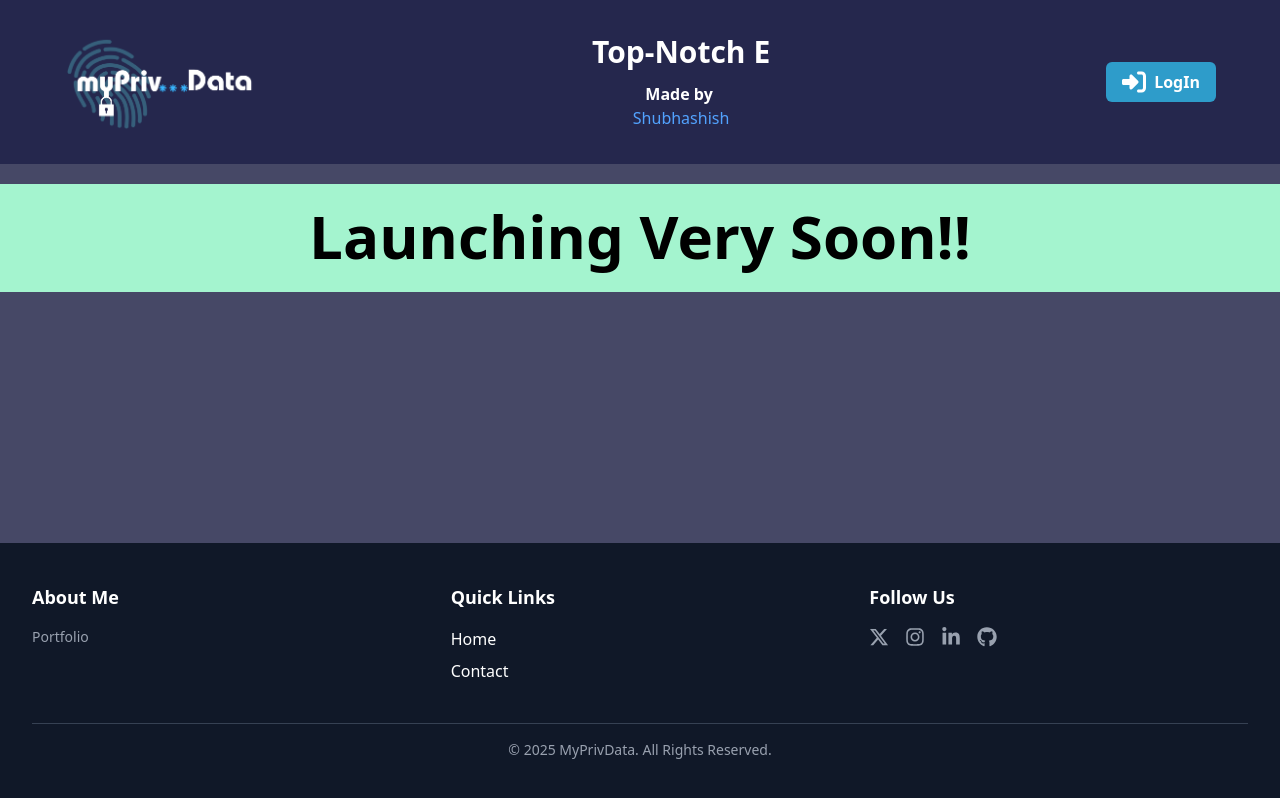
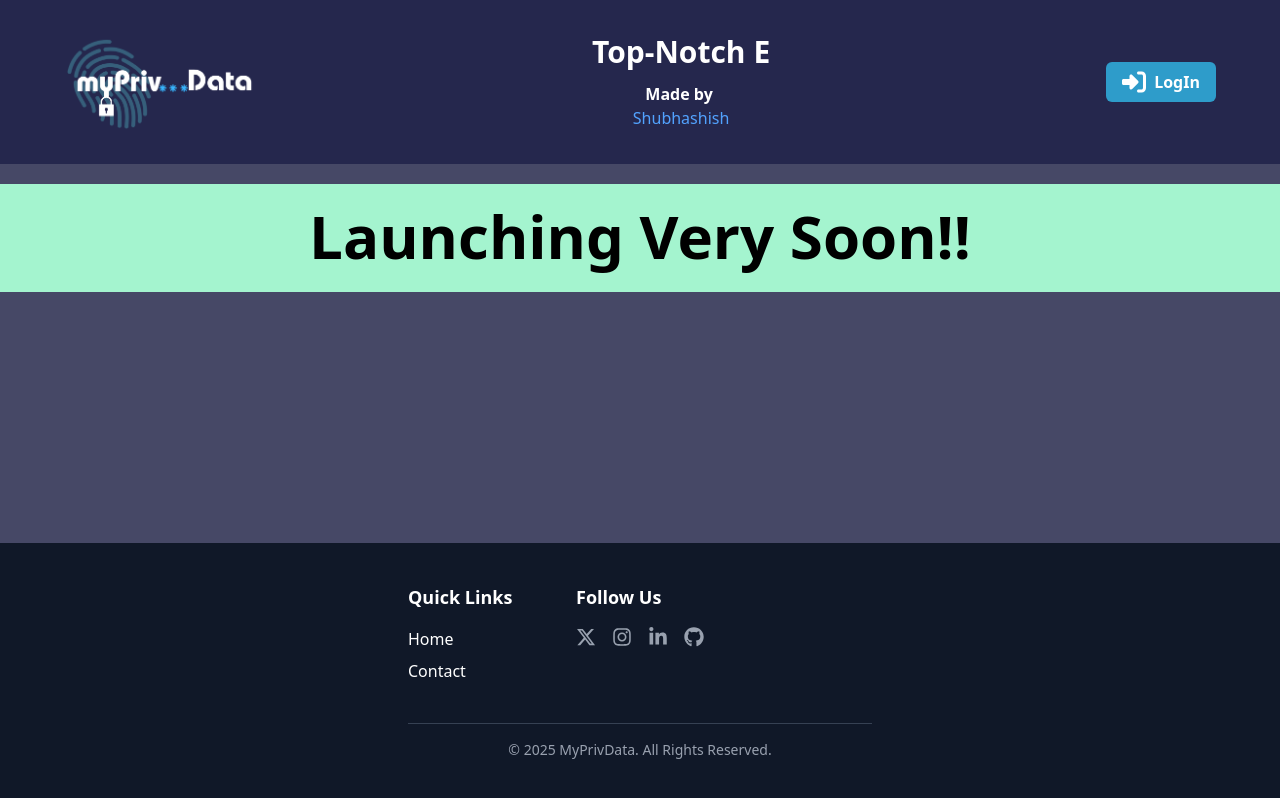
Before and after one commit to Shubhashish-Chakraborty/myprivdata, a React (Vite) app: page / in a window 1280 px wide. Built offline with nearby package versions, Linux system fonts and the light colour scheme.

Commit message:
footer modified

```diff
--- a/src/components/Footer.tsx
+++ b/src/components/Footer.tsx
@@ -5,16 +5,16 @@ import { Twitter } from "../icons/socialIcons/Twitter";
 
 export const Footer = () => {
     return (
-        <footer className="bg-gray-900 text-white py-10">
+        <footer className="bg-gray-900 flex justify-center md:text-left text-center text-white py-10">
             <div className="max-w-7xl mx-auto px-4 sm:px-6 lg:px-8">
                 <div className="grid grid-cols-1 sm:grid-cols-2 md:grid-cols-3 gap-10">
                     {/* Column 1: About */}
-                    <div>
+                    {/* <div>
                         <h3 className="text-lg font-semibold mb-4">About Me</h3>
                         <p onClick={() => {window.open("https://shubhhere.vercel.app")}} className="text-sm hover:text-white transition-all duration-500 cursor-pointer text-gray-400">
                             Portfolio
                         </p>
-                    </div>
+                    </div> */}
 
                     {/* Column 2: Quick Links */}
                     <div>
@@ -28,7 +28,7 @@ export const Footer = () => {
                     {/* Column 3: Social Media */}
                     <div>
                         <h3 className="text-lg font-semibold mb-4">Follow Us</h3>
-                        <div className="flex space-x-4">
+                        <div className="flex space-x-4 justify-center">
                             <a href="https://twitter.com/__Shubhashish__" target="_blank" rel="noopener noreferrer" className="text-gray-400 hover:text-gray-500 hover:-translate-y-2 transition-all duration-500">
                                 <Twitter/>
                             </a>
```
